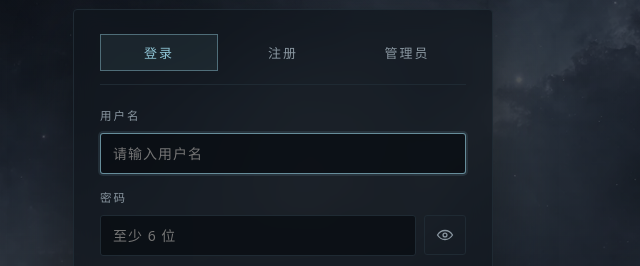
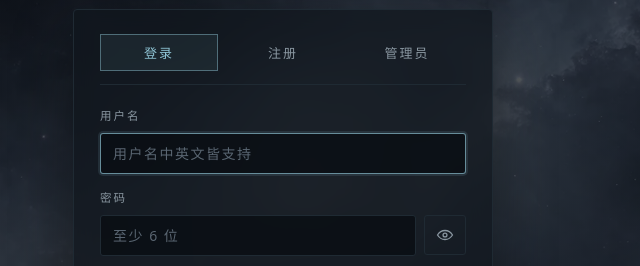
Before and after one commit to AndyMagicProMax/santi-faces, a plain HTML site: page 面壁者互动小说.html in a window 1280 px wide. Shown: the part 213-479 px from the top of the page, 357-997 px from the left. Drawn offline with Linux system fonts and the light colour scheme; a web font is replaced by a local one.

Commit message:
style: 登录用户名框加灰色提示「用户名中英文皆支持」

```diff
--- a/面壁者互动小说.html
+++ b/面壁者互动小说.html
@@ -473,6 +473,7 @@ body.kg-mode .kg-frame-wrap{height:calc(100vh - 142px);min-height:560px}
 .auth-input{width:100%;box-sizing:border-box;background:rgba(8,12,16,.7);border:1px solid var(--line);
   color:var(--text);font-family:inherit;font-size:14px;letter-spacing:1px;padding:10px 12px;border-radius:3px;outline:none;transition:.18s}
 .auth-input:focus{border-color:rgba(143,196,212,.7);box-shadow:0 0 0 2px rgba(143,196,212,.12)}
+.auth-input::placeholder{color:#5a6672;letter-spacing:1.5px}
 .auth-pwd{display:flex;align-items:center;gap:8px}
 .auth-eye{flex:none;background:transparent;border:1px solid var(--line);color:var(--text-dim);width:42px;height:40px;
   border-radius:3px;cursor:pointer;display:grid;place-items:center;transition:.18s}
@@ -2747,7 +2748,7 @@ function renderLogin(msg, ok){
         <form id="authForm" autocomplete="off" novalidate>
           <div class="auth-field">
             <label class="auth-label" for="auUser">用户名</label>
-            <input class="auth-input" id="auUser" maxlength="24" placeholder="${authMode === "admin" ? "管理员用户名" : "请输入用户名"}" autocomplete="username">
+            <input class="auth-input" id="auUser" maxlength="24" placeholder="用户名中英文皆支持" autocomplete="username">
           </div>
           <div class="auth-field">
             <label class="auth-label" for="auPass">密码</label>
```
